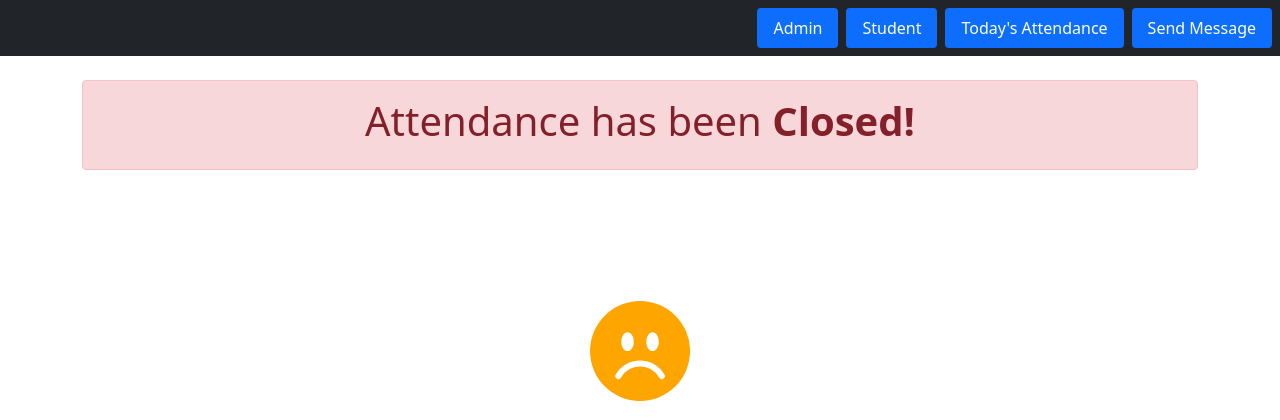
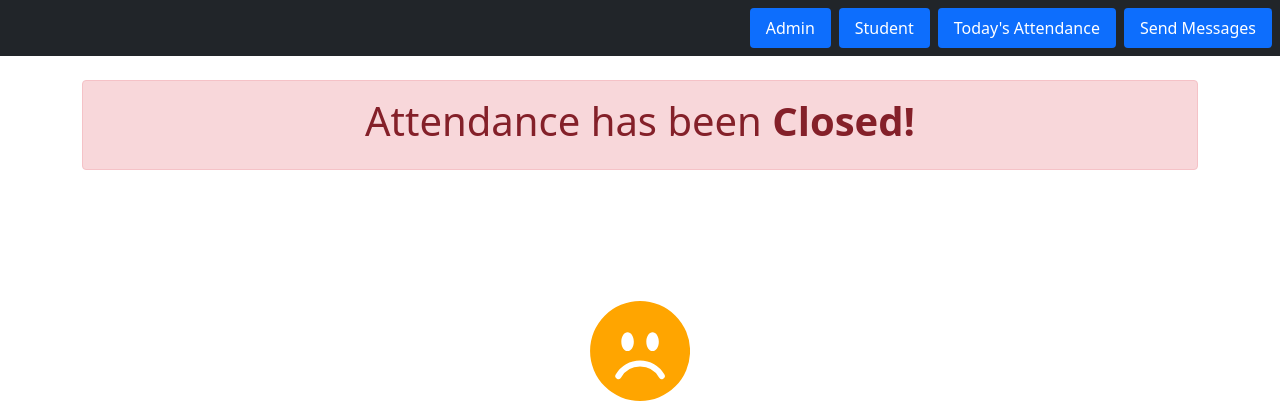
Before and after one commit to k-i-r-a-n-m/attendance-system, a Flask app: page /video in a window 1280 px wide. Shown: the top 420 px of the page. Run offline with Flask 3, Linux system fonts and the light colour scheme; parts of the project's set-up code (start-up, migrations or seed data) failed here and were passed over; some libraries are stand-ins or nearby versions.

Commit message:
testing-via-vscode

```diff
--- a/templates/closed.html
+++ b/templates/closed.html
@@ -19,7 +19,7 @@
                 <a class="nav-link active" href="/video">Today's Attendance</a>
           </li>
             <li class="nav-item ">
-            <a class="nav-link active" href="/automsg">Send Message</a>
+            <a class="nav-link active" href="/automsg">Send Messages</a>
           </li>
         </ul>
     </nav>
```
